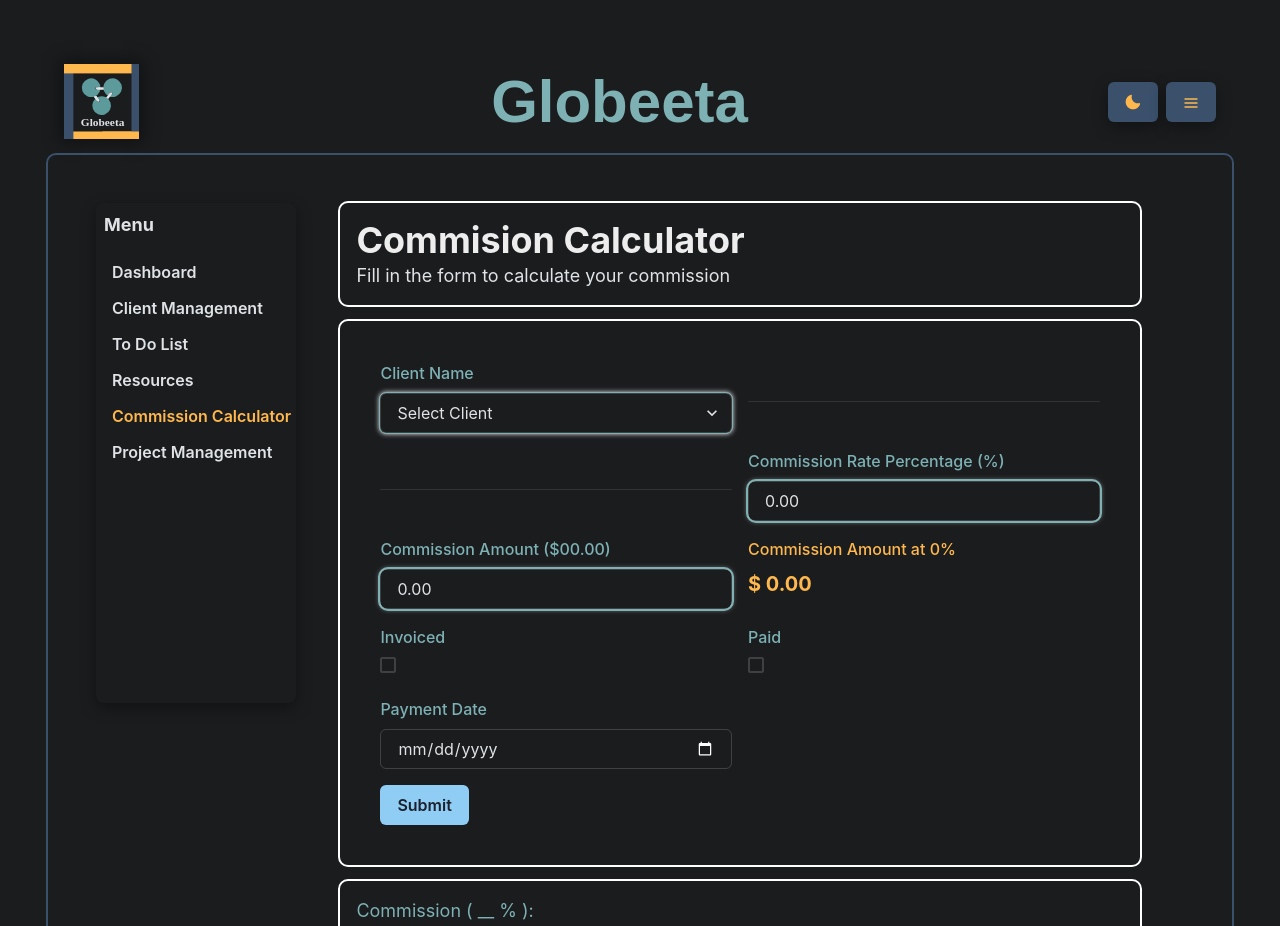
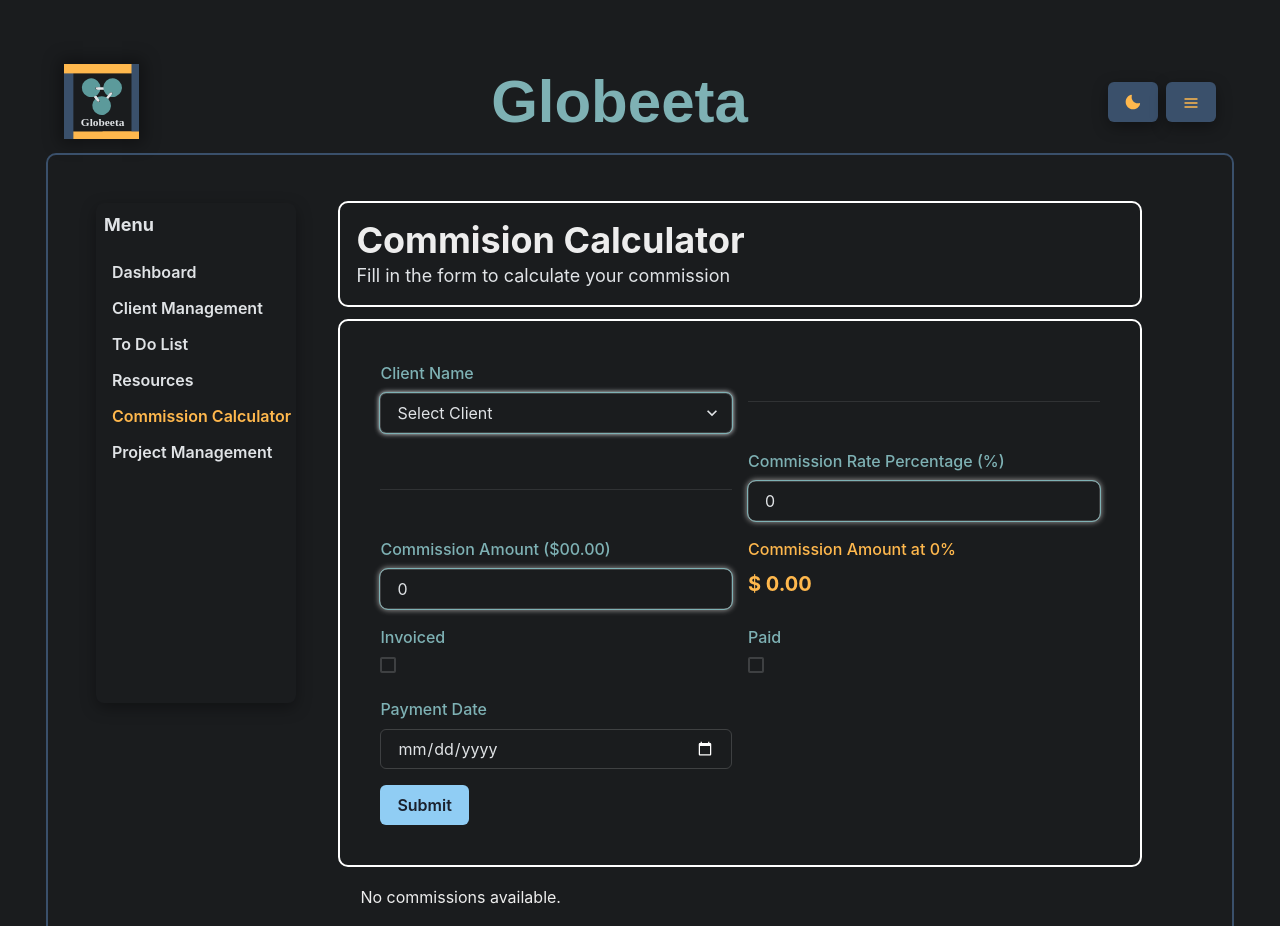
Before and after one commit to JayEyeM/Travel-Agent-App, a React (Vite) app: page /calculator in a window 1280 px wide. Shown: the top 926 px of the page. Built offline with nearby package versions, Linux system fonts and the light colour scheme.

Commit message:
displaying calculated commissions

```diff
--- a/src/components/calculatorUtils/commissionCalculator.tsx
+++ b/src/components/calculatorUtils/commissionCalculator.tsx
@@ -1,7 +1,7 @@
 import { Box, Text, Heading, useColorModeValue } from '@chakra-ui/react'
 import CommisionForm from './commissionForm'
 import { useBrandColors } from '../generalUtils/theme'
-
+import DisplayCommissions from './displayCommissions';
 
 const CommisionCalculator = () => {
     const { primary, background, accent, secondary, text } = useBrandColors()
@@ -22,6 +22,7 @@ const CommisionCalculator = () => {
         </Text>
       </Box>
       <CommisionForm />
+      <DisplayCommissions />
       <Box
         p={4}
         mt={4}
--- a/src/components/calculatorUtils/commissionForm.tsx
+++ b/src/components/calculatorUtils/commissionForm.tsx
@@ -97,21 +97,30 @@ const CommissionForm = () => {
 
 
   // Handle form submission - save to local storage
-  const handleSubmit = (e: React.FormEvent) => {
+const handleSubmit = (e: React.FormEvent) => {
   e.preventDefault();
 
-  // Ensure finalPaymentDate is correctly included in formData
+  // Retrieve existing form data from local storage (if any)
+  const storedData = JSON.parse(localStorage.getItem('CommissionFormData') || '[]');
+
+  // Set the commissionId as the length of the stored data array plus one
   const updatedFormData = {
     ...formData,
+    commissionId: storedData.length + 1, // Set unique commission ID
     bookingTravelDate: selectedBookingTravelDate ?? dayjs().format('YYYY-MM-DD'),
-    finalPaymentDate: selectedBookingTravelDate ? bookings.find((b: any) => b.travelDate === selectedBookingTravelDate)?.supplierFinalPaymentDate ?? '' : ''
+    finalPaymentDate: selectedBookingTravelDate
+      ? bookings.find((b: any) => b.travelDate === selectedBookingTravelDate)?.supplierFinalPaymentDate ?? ''
+      : ''
   };
 
   // Debugging: Check form data before saving
   console.log('Form Data Submitted:', updatedFormData);
 
-  // Save to local storage
-  localStorage.setItem('CommissionFormData', JSON.stringify(updatedFormData));
+  // Append the new form data to the existing data array
+  const updatedData = [...storedData, updatedFormData];
+
+  // Save the updated array back to local storage
+  localStorage.setItem('CommissionFormData', JSON.stringify(updatedData));
 
   // Reset form data and selected values
   setFormData({
@@ -132,6 +141,8 @@ const CommissionForm = () => {
   setSelectedClientId(null);
   setSelectedBookingTravelDate(null);
   setSelectedConfirmationNumber(null);
+
+  console.log('Updated Data in Storage:', updatedData);  // For debugging purposes
 };
 
 
@@ -302,11 +313,11 @@ const CommissionForm = () => {
           {/* Commission Rate */}
           <FormControl color={accent}>
             <FormLabel htmlFor='rate'>Commission Rate Percentage (%)</FormLabel>
-            <NumberInput defaultValue={0} precision={2} step={0.01}
-            outline={'2px solid'}
+            <NumberInput value={formData.rate}  precision={2} step={0.01}
+            outline={'1px solid'}
             outlineColor={accent}
             borderRadius={'lg'}
-            boxShadow="0px 0px 5px 1px gray"
+            boxShadow="0px 0px 5px 2px gray"
             >
               <NumberInputField id='rate' color={text} value={formData.rate} onChange={handleChange} />
             </NumberInput>
@@ -315,11 +326,11 @@ const CommissionForm = () => {
           {/* Commission Amount */}
           <FormControl color={accent}>
             <FormLabel htmlFor='commission'>Commission Amount ($00.00)</FormLabel>
-            <NumberInput defaultValue={0} precision={2} step={0.01}
-             outline={'2px solid'}
+            <NumberInput value={formData.commission} precision={2} step={0.01}
+             outline={'1px solid'}
              outlineColor={accent}
              borderRadius={'lg'}
-             boxShadow="0px 0px 5px 1px gray"
+             boxShadow="0px 0px 5px 2px gray"
             >
               <NumberInputField id='commission' color={text} value={formData.commission} onChange={handleChange} />
             </NumberInput>
--- /dev/null
+++ b/src/components/calculatorUtils/displayCommissions.tsx
@@ -0,0 +1,177 @@
+import { Box, Button, Text, SimpleGrid, useToast, Card, CardHeader, CardBody, CardFooter, Modal, ModalOverlay, ModalContent, ModalHeader, ModalCloseButton, ModalBody, ModalFooter, Input, FormControl, FormLabel, Checkbox } from '@chakra-ui/react';
+import { useState } from 'react';
+import useCommissionsData from './useCommissionsDataHook';
+import { useBrandColors } from '../generalUtils/theme';
+
+interface EditedData {
+    rate: number;
+    commission: number;
+    commissionRateAmount: number;
+  }
+
+const DisplayCommissions = () => {
+  const { commissions, deleteCommission, updateCommission } = useCommissionsData();
+  const [isEditing, setIsEditing] = useState(false);
+  const [editedData, setEditedData] = useState<any | null>(null);
+  const toast = useToast();
+
+  const { primary, background, accent, secondary, text } = useBrandColors();
+
+  // Function to calculate commission rate amount
+  const calculateCommissionRateAmount = (rate: number, commission: number) => {
+    // Example calculation; adjust as needed
+    return (commission * (rate / 100));
+  };
+
+  // Handle delete
+  const handleDelete = (commissionId: number) => {
+    deleteCommission(commissionId);
+    toast({
+      title: 'Commission deleted.',
+      status: 'success',
+      duration: 3000,
+      isClosable: true,
+    });
+  };
+
+  // Handle edit - opens the edit modal and sets the current commission
+  const handleEdit = (commission: any) => {
+    setEditedData({
+      ...commission,
+      commissionRateAmount: calculateCommissionRateAmount(commission.rate, commission.commission)
+    });
+    setIsEditing(true);
+  };
+
+  // Handle form input changes for editing
+  const handleChange = (e: React.ChangeEvent<HTMLInputElement>) => {
+    const { id, value, checked, type } = e.target;
+
+    setEditedData((prev: EditedData | null) => {
+        if (prev) {
+          const newValue = type === 'checkbox' ? checked : parseFloat(value) || '';
+          const updatedData = {
+            ...prev,
+            [id]: newValue
+          };
+          // Recalculate commissionRateAmount if rate or commission changes
+          if (id === 'rate' || id === 'commission') {
+            updatedData.commissionRateAmount = calculateCommissionRateAmount(
+              updatedData.rate || prev.rate,
+              updatedData.commission || prev.commission
+            );
+          }
+          return updatedData;
+        }
+        return null;
+      });
+  };
+
+  // Submit the edit form
+  const handleSubmitEdit = () => {
+    if (editedData && editedData.commissionId) {
+      // Ensure commissionRateAmount is recalculated before updating
+      const updatedData = {
+        ...editedData,
+        commissionRateAmount: calculateCommissionRateAmount(
+          editedData.rate,
+          editedData.commission
+        )
+      };
+      updateCommission(editedData.commissionId, updatedData);
+      setIsEditing(false);
+      toast({
+        title: 'Commission updated.',
+        status: 'success',
+        duration: 3000,
+        isClosable: true,
+      });
+    }
+  };
+
+  return (
+    <Box p={5}>
+      <SimpleGrid columns={{ base: 1, md: 2, lg: 3 }} spacing={5}>
+        {commissions.length > 0 ? (
+          commissions.map((commission) => (
+            <Card key={commission.commissionId} boxShadow="0px 0px 5px 1px"
+            outline={'1px solid'} outlineColor={accent}
+            >
+              <CardHeader bg={background}>
+                <Text color={accent} fontSize="xl" fontWeight="bold">
+                  {commission.clientName}
+                </Text>
+                <Text color="gray.500">Commission ID: {commission.commissionId}</Text>
+              </CardHeader>
+              <CardBody bg={background}>
+                <Text color={accent}>Supplier: <Text as="span" color={text}>{commission.supplier}</Text></Text>
+                <Text color={accent}>Booking Travel Date: <Text as="span" color={text}>{commission.bookingTravelDate}</Text></Text>
+                <Text color={accent}>Confirmation Number: <Text as="span" color={text}>{commission.confirmationNumber}</Text></Text>
+                <Text color={accent}>Rate: <Text as="span" color={text}>{commission.rate}%</Text></Text>
+                <Text color={accent}>Commission Amount: <Text as="span" color={text}>${commission.commission}</Text></Text>
+                <Text color={accent}>Commission Rate Amount: <Text as="b" fontSize={"xl"} color={secondary}>${commission.commissionRateAmount.toFixed(2)}</Text></Text>
+                <Text color={accent}>Invoiced: <Text as="span" color={text}>{commission.invoiced ? 'Yes' : 'No'}</Text></Text>
+                <Text color={accent}>Paid: <Text as="span" color={text}>{commission.paid ? 'Yes' : 'No'}</Text></Text>
+                <Text color={accent}>Payment Date: <Text as="span" color={text}>{commission.paymentDate}</Text></Text>
+              </CardBody>
+              <CardFooter bg={background}
+              display={"flex"}
+              justifyContent={"space-between"}
+              >
+                <Button bg={primary} color={secondary} onClick={() => handleEdit(commission)} mr={2}>
+                  Edit
+                </Button>
+                <Button variant="outline" colorScheme="red" onClick={() => handleDelete(commission.commissionId)}>
+                  Delete
+                </Button>
+              </CardFooter>
+            </Card>
+          ))
+        ) : (
+          <Text>No commissions available.</Text>
+        )}
+      </SimpleGrid>
+
+      {/* Edit Modal */}
+      <Modal isOpen={isEditing} onClose={() => setIsEditing(false)}>
+        <ModalOverlay />
+        <ModalContent>
+          <ModalHeader>Edit Commission</ModalHeader>
+          <ModalCloseButton />
+          <ModalBody>
+            <FormControl>
+              <FormLabel htmlFor='rate'>Commission Rate (%)</FormLabel>
+              <Input id='rate' type='number' value={editedData?.rate || ''} onChange={handleChange} />
+            </FormControl>
+            <FormControl>
+              <FormLabel htmlFor='commission'>Commission Amount ($00.00)</FormLabel>
+              <Input id='commission' type='number' value={editedData?.commission || ''} onChange={handleChange} />
+            </FormControl>
+            <FormControl>
+              <FormLabel htmlFor='invoiced'>Invoiced</FormLabel>
+              <Checkbox id='invoiced' isChecked={editedData?.invoiced || false} onChange={handleChange} />
+            </FormControl>
+            <FormControl>
+              <FormLabel htmlFor='paid'>Paid</FormLabel>
+              <Checkbox id='paid' isChecked={editedData?.paid || false} onChange={handleChange} />
+            </FormControl>
+            <FormControl>
+              <FormLabel htmlFor='paymentDate'>Payment Date</FormLabel>
+              <Input id='paymentDate' type='date' value={editedData?.paymentDate || ''} onChange={handleChange} />
+            </FormControl>
+          </ModalBody>
+          <ModalFooter>
+            <Button bg={accent} color={primary} onClick={handleSubmitEdit} mr={3}>
+              Save
+            </Button>
+            <Button variant='outline' colorScheme='red' onClick={() => setIsEditing(false)}>
+              Cancel
+            </Button>
+          </ModalFooter>
+        </ModalContent>
+      </Modal>
+    </Box>
+  );
+};
+
+export default DisplayCommissions;
--- /dev/null
+++ b/src/components/calculatorUtils/useCommissionsDataHook.tsx
@@ -0,0 +1,60 @@
+import { useState, useEffect } from 'react';
+
+// Interface for the commission data
+interface CommissionData {
+  commissionId: number;
+  clientName: string;
+  supplier: string;
+  bookingTravelDate: string;
+  confirmationNumber: string;
+  finalPaymentDate: string;
+  rate: number;
+  commission: number;
+  commissionRateAmount: number;
+  invoiced: boolean;
+  paid: boolean;
+  paymentDate: string;
+}
+
+// Custom hook to manage commissions data
+const useCommissionsData = () => {
+  const [commissions, setCommissions] = useState<CommissionData[]>([]);
+
+  // Load commissions data from local storage on component mount
+  useEffect(() => {
+    const storedData = JSON.parse(localStorage.getItem('CommissionFormData') || '[]');
+    setCommissions(storedData);
+  }, []);
+
+  // Add new commission data
+  const addCommission = (newCommission: CommissionData) => {
+    const updatedCommissions = [...commissions, newCommission];
+    setCommissions(updatedCommissions);
+    localStorage.setItem('CommissionFormData', JSON.stringify(updatedCommissions));
+  };
+
+  // Fetch a commission by ID
+  const getCommissionById = (id: number) => {
+    return commissions.find(commission => commission.commissionId === id);
+  };
+
+  // Update an existing commission by ID
+  const updateCommission = (id: number, updatedData: Partial<CommissionData>) => {
+    const updatedCommissions = commissions.map(commission =>
+      commission.commissionId === id ? { ...commission, ...updatedData } : commission
+    );
+    setCommissions(updatedCommissions);
+    localStorage.setItem('CommissionFormData', JSON.stringify(updatedCommissions));
+  };
+
+  // Delete a commission by ID
+  const deleteCommission = (id: number) => {
+    const updatedCommissions = commissions.filter(commission => commission.commissionId !== id);
+    setCommissions(updatedCommissions);
+    localStorage.setItem('CommissionFormData', JSON.stringify(updatedCommissions));
+  };
+
+  return { commissions, addCommission, getCommissionById, updateCommission, deleteCommission };
+};
+
+export default useCommissionsData;
```
